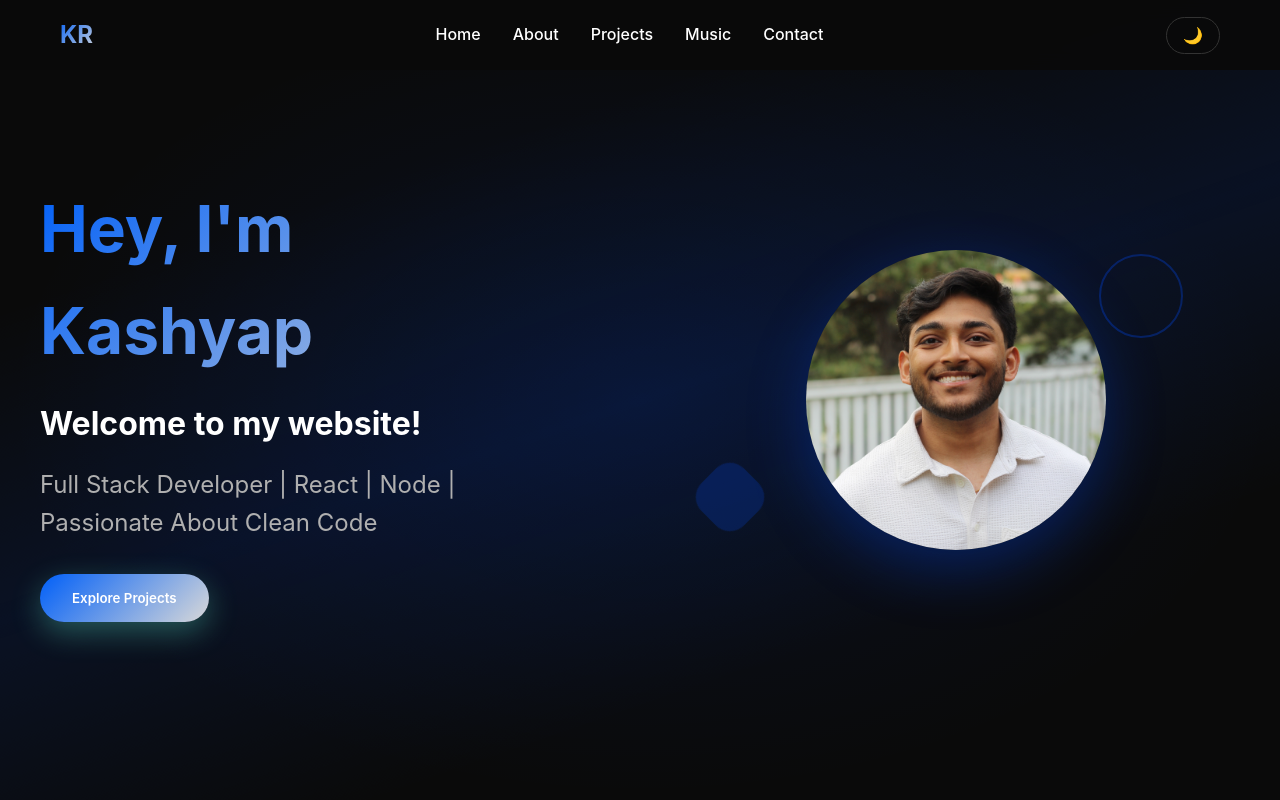
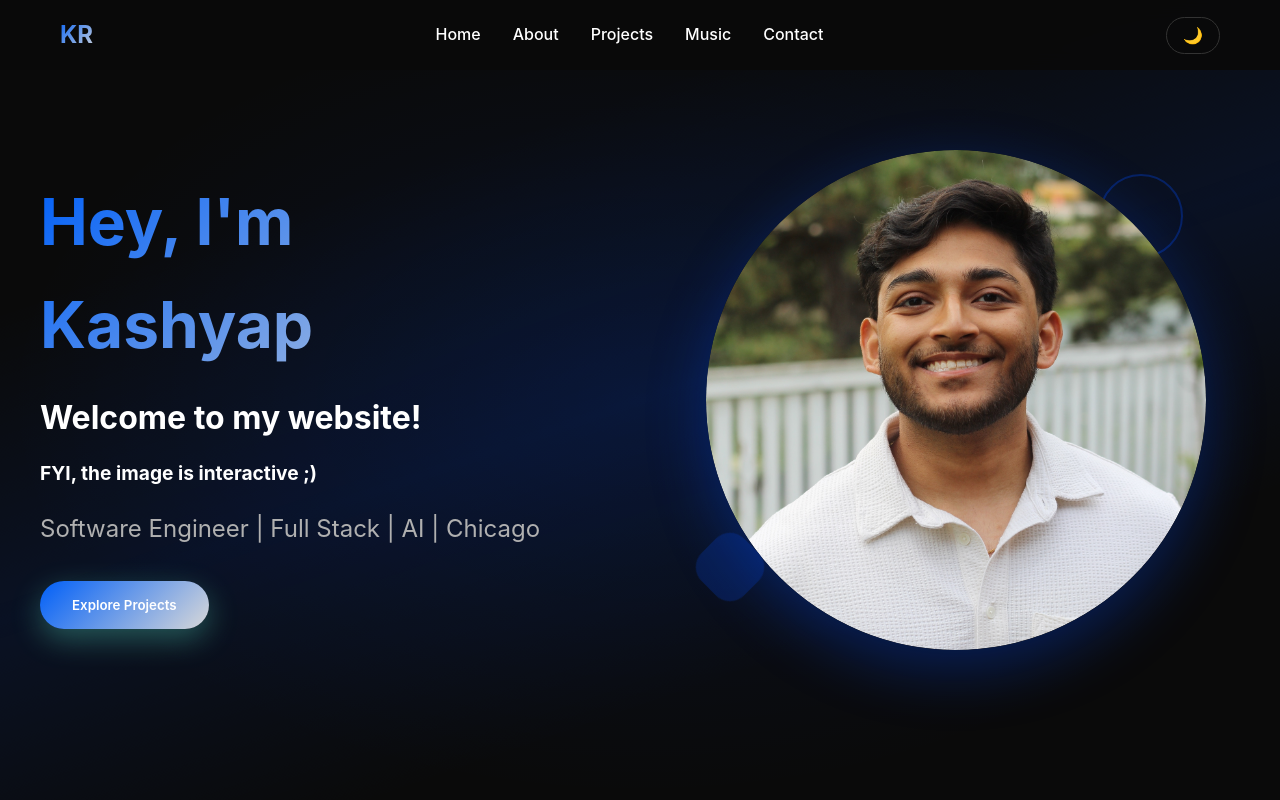
Before and after one commit to KashRama/portfolio-website, a React (Create React App) app: page / in a window 1280 px wide. Shown: the top 800 px of the page. Built offline with nearby package versions, Linux system fonts and the light colour scheme.

Commit message:
Adding second image and boomerang effect for images

```diff
--- a/package.json
+++ b/package.json
@@ -2,10 +2,10 @@
   "name": "personal-portfolio-website",
   "version": "1.0.0",
   "description": "A modern, responsive personal portfolio website built with ReactJS showcasing full-stack development skills",
-  "author": "Kashyap Ramachandrula <kashyap.ramach@gmail.com>",
+  "author": "Alex Thompson <alex@example.com>",
   "license": "MIT",
   "private": true,
-  "homepage": "https://kashyapramachandrula.dev",
+  "homepage": "https://alexthompson.dev",
   "keywords": [
     "portfolio",
     "react",
@@ -17,6 +17,7 @@
     "@testing-library/jest-dom": "^5.17.0",
     "@testing-library/react": "^13.4.0",
     "@testing-library/user-event": "^14.5.2",
+    "framer-motion": "^10.18.0",
     "react": "^18.2.0",
     "react-dom": "^18.2.0",
     "react-scripts": "5.0.1",
--- a/src/components/AnimatedProfileImage.css
+++ b/src/components/AnimatedProfileImage.css
@@ -12,6 +12,7 @@
     overflow: hidden;
     cursor: pointer;
     transition: all 0.3s cubic-bezier(0.4, 0.0, 0.2, 1);
+    pointer-events: auto;
   }
 
   .animated-profile-image img {
@@ -19,6 +20,182 @@
     height: 100%;
     object-fit: cover;
     transition: all 0.3s ease;
+  }
+
+  /* FLIP FUNCTIONALITY */
+  .animated-profile-image--flippable {
+    perspective: 1000px;
+  }
+
+  .image-flip-container {
+    position: relative;
+    width: 100%;
+    height: 100%;
+    transform-style: preserve-3d;
+    transition: transform 0.8s cubic-bezier(0.4, 0.0, 0.2, 1);
+    pointer-events: none;
+  }
+
+  .animated-profile-image--flipped .image-flip-container {
+    transform: rotateY(180deg);
+  }
+
+  .image-side {
+    position: absolute;
+    width: 100%;
+    height: 100%;
+    backface-visibility: hidden;
+    border-radius: 50%;
+    overflow: hidden;
+    pointer-events: none;
+  }
+
+  .image-back {
+    transform: rotateY(180deg);
+  }
+
+  .image-side img {
+    width: 100%;
+    height: 100%;
+    object-fit: cover;
+  }
+
+  /* CLICK TEXT OVERLAY - SIMPLIFIED AND FIXED */
+  .click-text-overlay {
+    position: absolute;
+    top: 0;
+    left: 0;
+    width: 100%;
+    height: 100%;
+    display: flex;
+    align-items: center;
+    justify-content: center;
+    border-radius: 50%;
+    z-index: 15;
+    pointer-events: none;
+  }
+
+  .click-text {
+    color: white;
+    font-size: 1rem;
+    font-weight: 600;
+    text-align: center;
+    text-shadow: 0 2px 4px rgba(0, 0, 0, 0.8);
+    animation: pulse 2s ease-in-out infinite;
+    line-height: 1.3;
+    padding: 0 1rem;
+  }
+
+  @keyframes pulse {
+    0%, 100% {
+      transform: scale(1);
+      opacity: 1;
+    }
+    50% {
+      transform: scale(1.05);
+      opacity: 0.8;
+    }
+  }
+
+  /* BOOMERANG STATUS */
+  .boomerang-status {
+    position: absolute;
+    top: -50px;
+    left: 50%;
+    transform: translateX(-50%);
+    background: rgba(0, 76, 255, 0.9);
+    color: white;
+    padding: 0.5rem 1rem;
+    border-radius: 20px;
+    font-size: 0.9rem;
+    font-weight: 600;
+    z-index: 1001;
+    animation: bounce 0.6s ease-in-out infinite alternate;
+  }
+
+  @keyframes bounce {
+    0% { transform: translateX(-50%) translateY(0px); }
+    100% { transform: translateX(-50%) translateY(-5px); }
+  }
+
+  /* DRAGGING AND BOOMERANG STATES */
+  .animated-profile-image--dragging {
+    z-index: 1000;
+    box-shadow: 0 25px 50px rgba(0, 76, 255, 0.5) !important;
+    filter: brightness(1.1) saturate(1.2);
+    animation: none !important;
+  }
+
+  .animated-profile-image--boomeranging {
+    box-shadow: 0 20px 40px rgba(0, 76, 255, 0.4) !important;
+    animation: none !important;
+  }
+
+  /* CURSOR STATES */
+  .animated-profile-image {
+    cursor: grab;
+  }
+
+  .animated-profile-image--dragging {
+    cursor: grabbing !important;
+  }
+
+  @keyframes pulse {
+    0%, 100% { transform: scale(1); opacity: 1; }
+    50% { transform: scale(1.05); opacity: 0.8; }
+  }
+
+  /* BACK TEXT OVERLAY */
+  .back-text-overlay {
+    position: absolute;
+    left: 0;
+    width: 100%;
+    display: flex;
+    align-items: center;
+    justify-content: center;
+    color: white;
+    z-index: 5;
+    padding: 0.5rem;
+  }
+
+  .back-text-bottom {
+    bottom: 0;
+    border-radius: 0 0 50% 50%;
+    height: 30%;
+  }
+
+  .back-text-top {
+    top: 0;
+    border-radius: 50% 50% 0 0;
+    height: 30%;
+  }
+
+  .back-text-center {
+    top: 50%;
+    transform: translateY(-50%);
+    border-radius: 25px;
+    height: 100%;
+    width: 100%;
+  }
+
+  .back-text {
+    font-size: 0.9rem;
+    font-weight: 600;
+    text-align: center;
+    line-height: 1.3;
+    text-shadow: 0 2px 4px rgba(0, 0, 0, 0.8);
+    animation: fadeInScale 0.5s ease-out 0.3s both;
+  }
+
+  @keyframes fadeInScale {
+    0% {
+      opacity: 0;
+      transform: scale(0.8);
+    }
+    100% {
+      opacity: 1;
+      transform: scale(1);
+    }
   }
 
   .image-overlay {
@@ -122,6 +299,10 @@
     transition: transform 0.1s ease;
   }
 
+  .animated-profile-image--tilt--hovered:not(.animated-profile-image--flippable) {
+    transform: perspective(1000px) rotateX(var(--tilt-x, 0deg)) rotateY(var(--tilt-y, 0deg)) scale(1.05);
+  }
+
   .animated-profile-image--tilt::after {
     content: '';
     position: absolute;
@@ -133,6 +314,8 @@
     border-radius: 50%;
     opacity: 0;
     transition: opacity 0.3s ease;
+    z-index: 8;
+    pointer-events: none;
   }
 
   .animated-profile-image--tilt--hovered::after {
--- a/src/components/AnimatedProfileImage.js
+++ b/src/components/AnimatedProfileImage.js
@@ -1,15 +1,29 @@
 import React, { useState, useEffect, useRef } from 'react';
+import { motion, useAnimation } from 'framer-motion';
 import './AnimatedProfileImage.css';
 
-const AnimatedProfileImage = ({ src, alt = "Profile Picture", animationType = "float" }) => {
+const AnimatedProfileImage = ({
+  src,
+  backSrc = null,
+  alt = "Profile Picture",
+  animationType = "float",
+  showClickText = false,
+  backText = null,
+  enableBoomerang = true
+}) => {
   const [mousePosition, setMousePosition] = useState({ x: 0, y: 0 });
   const [isHovered, setIsHovered] = useState(false);
+  const [isFlipped, setIsFlipped] = useState(false);
+  const [isDragging, setIsDragging] = useState(false);
+  const [isBoomeranging, setIsBoomeranging] = useState(false);
+
   const imageRef = useRef(null);
+  const controls = useAnimation();
 
   // Mouse tracking for tilt effect
   useEffect(() => {
     const handleMouseMove = (e) => {
-      if (imageRef.current && animationType === 'tilt') {
+      if (imageRef.current && animationType === 'tilt' && !isDragging && !isBoomeranging) {
         const rect = imageRef.current.getBoundingClientRect();
         const centerX = rect.left + rect.width / 2;
         const centerY = rect.top + rect.height / 2;
@@ -25,28 +39,113 @@ const AnimatedProfileImage = ({ src, alt = "Profile Picture", animationType = "f
       window.addEventListener('mousemove', handleMouseMove);
       return () => window.removeEventListener('mousemove', handleMouseMove);
     }
-  }, [animationType]);
+  }, [animationType, isDragging, isBoomeranging]);
+
+  const handleImageClick = (event) => {
+    if (isDragging || isBoomeranging) return;
+
+    if (backSrc) {
+      setIsFlipped(!isFlipped);
+    }
+  };
+
+  const handleDragStart = () => {
+    setIsDragging(true);
+  };
+
+  const handleDragEnd = async (event, info) => {
+    setIsDragging(false);
+
+    if (!enableBoomerang) {
+      await controls.start({
+        x: 0,
+        y: 0,
+        transition: { type: "spring", stiffness: 300, damping: 30 }
+      });
+      return;
+    }
+
+    const minSpeed = 1000;
+    const { velocity } = info;
+    let speed = Math.sqrt(velocity.x ** 2 + velocity.y ** 2);
+    if (speed < minSpeed) speed = minSpeed; // enforce minimum
+
+    setIsBoomeranging(true);
+
+    const moveDistance = 800;
+    const normalizedVelX = velocity.x / (speed || 1); // avoid divide by zero
+    const normalizedVelY = velocity.y / (speed || 1);
+
+    // Bounce 1: throw direction (fast, ease-in)
+    await controls.start({
+      x: normalizedVelX * moveDistance,
+      y: normalizedVelY * moveDistance,
+      rotate: 360,
+      transition: { duration: 0.3, ease: "easeIn" }
+    });
+
+    // Bounce 2: opposite direction (fast, ease-out)
+    await controls.start({
+      x: -normalizedVelX * moveDistance,
+      y: -normalizedVelY * moveDistance,
+      rotate: 270,
+      transition: { duration: 0.35, ease: "easeOut" }
+    });
+
+    // Bounce 3: throw direction, half distance
+    await controls.start({
+      x: normalizedVelX * moveDistance * 0.5,
+      y: normalizedVelY * moveDistance * 0.5,
+      rotate: 180,
+      transition: { duration: 0.5, ease: "easeIn" }
+    });
+
+    // Bounce 4: opposite direction, half distance
+    await controls.start({
+      x: -normalizedVelX * moveDistance * 0.5,
+      y: -normalizedVelY * moveDistance * 0.5,
+      rotate: 90,
+      transition: { duration: 0.75, ease: "easeOut" }
+    });
+
+    // Return home (smooth, spring)
+    await controls.start({
+      x: 0,
+      y: 0,
+      rotate: 0,
+      transition: { type: "spring", stiffness: 100, damping: 50 }
+    });
+
+    setIsBoomeranging(false);
+  };
 
   const getImageStyle = () => {
-    if (animationType === 'tilt' && isHovered) {
-      return {
+    let baseStyle = {};
+
+    if (animationType === 'tilt' && isHovered && !isDragging && !isBoomeranging) {
+      baseStyle = {
         transform: `perspective(1000px) rotateX(${mousePosition.y * -10}deg) rotateY(${mousePosition.x * 10}deg) scale(1.05)`
       };
     }
-    return {};
+
+    return baseStyle;
   };
 
   const getAnimationClass = () => {
     const baseClass = 'animated-profile-image';
     const typeClass = `${baseClass}--${animationType}`;
-    const hoverClass = isHovered ? `${baseClass}--hovered` : '';
-    return `${baseClass} ${typeClass} ${hoverClass}`.trim();
+    const hoverClass = isHovered && !isDragging && !isBoomeranging ? `${baseClass}--hovered` : '';
+    const flipClass = showClickText && backSrc ? `${baseClass}--flippable` : '';
+    const flippedClass = isFlipped ? `${baseClass}--flipped` : '';
+    const draggingClass = isDragging ? `${baseClass}--dragging` : '';
+    const boomerangClass = isBoomeranging ? `${baseClass}--boomeranging` : '';
+    return `${baseClass} ${typeClass} ${hoverClass} ${flipClass} ${flippedClass} ${draggingClass} ${boomerangClass}`.trim();
   };
 
   return (
     <div className="profile-image-container">
       {/* Floating particles for particle effect */}
-      {animationType === 'particles' && (
+      {animationType === 'particles' && !isDragging && !isBoomeranging && (
         <div className="particles">
           {[...Array(20)].map((_, i) => (
             <div key={i} className={`particle particle-${i}`}></div>
@@ -55,7 +154,7 @@ const AnimatedProfileImage = ({ src, alt = "Profile Picture", animationType = "f
       )}
 
       {/* Geometric background for geometric effect */}
-      {animationType === 'geometric' && (
+      {animationType === 'geometric' && !isDragging && !isBoomeranging && (
         <div className="geometric-bg">
           <div className="geo-shape geo-shape-1"></div>
           <div className="geo-shape geo-shape-2"></div>
@@ -63,15 +162,48 @@ const AnimatedProfileImage = ({ src, alt = "Profile Picture", animationType = "f
         </div>
       )}
 
-      {/* Main image */}
-      <div
+      {/* Main image with motion */}
+      <motion.div
         ref={imageRef}
         className={getAnimationClass()}
-        style={getImageStyle()}
+        style={{
+          ...getImageStyle(),
+          cursor: isDragging ? "grabbing" : (enableBoomerang ? "grab" : "pointer")
+        }}
         onMouseEnter={() => setIsHovered(true)}
         onMouseLeave={() => setIsHovered(false)}
+        onClick={handleImageClick}
+        drag={enableBoomerang}
+        dragMomentum={false}
+        dragElastic={0.2}
+        onDragStart={handleDragStart}
+        onDragEnd={handleDragEnd}
+        animate={controls}
+        whileDrag={{
+          scale: 1.1,
+          zIndex: 1000
+        }}
       >
-        <img src={src} alt={alt} />
+        {/* Image container with flip functionality */}
+        <div className="image-flip-container">
+          {/* Front side */}
+          <div className="image-side image-front">
+            <img src={src} alt={alt} />
+          </div>
+
+          {/* Back side */}
+          {backSrc && (
+            <div className="image-side image-back">
+              <img src={backSrc} alt={`${alt} - Back`} />
+              {/* Custom text overlay for back image */}
+              {backText && (
+                <div className="back-text-overlay back-text-center">
+                  <span className="back-text">{backText}</span>
+                </div>
+              )}
+            </div>
+          )}
+        </div>
 
         {/* Overlay effects */}
         <div className="image-overlay"></div>
@@ -80,34 +212,24 @@ const AnimatedProfileImage = ({ src, alt = "Profile Picture", animationType = "f
         {animationType === 'glitch' && (
           <>
             <div className="glitch-layer glitch-layer-1">
-              <img src={src} alt={alt} />
+              <img src={isFlipped && backSrc ? backSrc : src} alt={alt} />
             </div>
             <div className="glitch-layer glitch-layer-2">
-              <img src={src} alt={alt} />
+              <img src={isFlipped && backSrc ? backSrc : src} alt={alt} />
             </div>
           </>
         )}
-
-        {/* Liquid blob for liquid effect */}
-        {animationType === 'liquid' && (
-          <svg className="liquid-mask" viewBox="0 0 200 200">
-            <defs>
-              <clipPath id="liquid-clip">
-                <path className="liquid-path" d="M100,50 Q150,50 150,100 Q150,150 100,150 Q50,150 50,100 Q50,50 100,50 Z" />
-              </clipPath>
-            </defs>
-          </svg>
-        )}
-      </div>
+      </motion.div>
 
       {/* Ripple effect for ripple animation */}
-      {animationType === 'ripple' && isHovered && (
+      {animationType === 'ripple' && isHovered && !isDragging && !isBoomeranging && (
         <div className="ripple-effect">
           <div className="ripple ripple-1"></div>
           <div className="ripple ripple-2"></div>
           <div className="ripple ripple-3"></div>
         </div>
       )}
+
     </div>
   );
 };
--- a/src/components/Hero.css
+++ b/src/components/Hero.css
@@ -72,8 +72,8 @@
 
 /* Scale up the profile image in hero section */
 .hero-image .animated-profile-image {
-  width: 300px;
-  height: 300px;
+  width: clamp(150px, 40vw, 500px);
+  height: clamp(150px, 40vw, 500px);
   box-shadow: 0 20px 60px rgba(0, 76, 255, 0.3);
 }
 
@@ -115,6 +115,11 @@
 
 /* Responsive Design */
 @media (max-width: 968px) {
+  .hero-image .animated-profile-image {
+    width: clamp(120px, 60vw, 350px);
+    height: clamp(120px, 60vw, 350px);
+  }
+
   .hero-container {
     grid-template-columns: 1fr;
     gap: 3rem;
@@ -132,23 +137,27 @@
   }
 
   .hero-image .animated-profile-image {
-    width: 250px;
-    height: 250px;
+    width: 500px;
+    height: 500px;
   }
 }
 
 @media (max-width: 768px) {
   .hero {
-    padding: 2rem 1rem;
+    padding: 1rem 0.5rem;
   }
 
   .hero-container {
-    gap: 2rem;
+    gap: 1.2rem;
   }
 
   .hero-image .animated-profile-image {
-    width: 200px;
-    height: 200px;
+    width: clamp(100px, 80vw, 250px);
+    height: clamp(100px, 80vw, 250px);
+  }
+
+  .hero-content {
+    padding: 0;
   }
 
   .hero-image::before,
--- a/src/components/Hero.js
+++ b/src/components/Hero.js
@@ -1,6 +1,7 @@
+import profPic from './images/profPic.jpg'
+import childhoodPic from './images/childhoodPic.jpg'
 import React from 'react';
 import AnimatedProfileImage from './AnimatedProfileImage';
-import ProfPic from './images/ProfPic.jpg'; // Import the image
 import './Hero.css';
 
 const Hero = () => {
@@ -16,9 +17,14 @@ const Hero = () => {
       <div className="hero-container">
         <div className="hero-content">
           <h1>Hey, I'm Kashyap</h1>
-          <h2>Welcome to my website!</h2>
+          <h2>Welcome to my website!
+            <br />
+            <span style={{ fontSize: '1.2rem'}}>
+              FYI, the image is interactive ;)
+            </span>
+          </h2>
           <p className="tagline">
-            Full Stack Developer | React | Node | Passionate About Clean Code
+            Software Engineer | Full Stack | AI | Chicago
           </p>
           <button className="cta-button" onClick={scrollToProjects}>
             Explore Projects
@@ -27,9 +33,13 @@ const Hero = () => {
 
         <div className="hero-image">
           <AnimatedProfileImage
-            src={ProfPic}
-            alt="Kashyap - Full Stack Developer"
+            src={profPic}
+            backSrc={childhoodPic}
+            alt=""
             animationType="tilt"
+            showClickText={true}
+            backText="Me when I have to debug"
+            backTextPosition="bottom"
           />
         </div>
       </div>
```
Also changed, not shown: src/components/images/childhoodPic.jpg (added), 1 other file (tests, documents, lock files or other folders).
